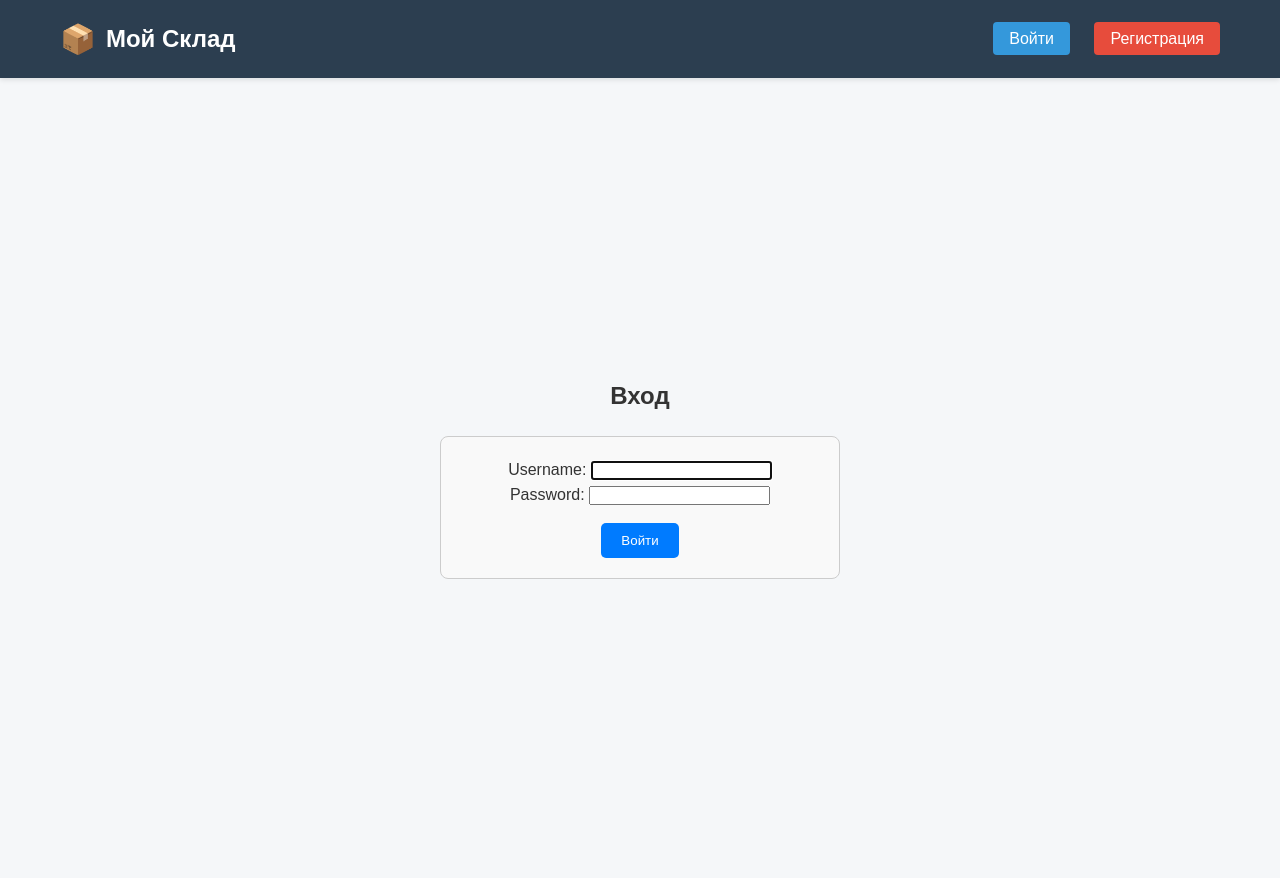
After one commit to Fire-Walker-GH/My-Warehouse-django, a Django app: page /login in a window 1280 px wide. The commit adds this page. Run offline with Django 5.2, Linux system fonts and the light colour scheme.

Commit message:
Страница авторизации, кнопка выхода из аккаунта, изменена структура css файлов, главная страница меняется для авторизованных пользователей

```diff
--- /dev/null
+++ b/main/static/main/css/layout.css
@@ -0,0 +1,92 @@
+* {
+    margin: 0;
+    padding: 0;
+    box-sizing: border-box;
+    font-family: 'Arial', sans-serif;
+}
+
+body {
+    background-color: #f5f7f9;
+    color: #333;
+    line-height: 1.6;
+}
+
+.container {
+    max-width: 1200px;
+    margin: 0 auto;
+    padding: 0 20px;
+}
+
+header {
+    background-color: #2c3e50;
+    color: white;
+    padding: 1rem 0;
+    box-shadow: 0 2px 5px rgba(0,0,0,0.1);
+    position: sticky;
+    width: 100%;
+    top: 0;
+    z-index: 100;
+}
+
+.header-content {
+    display: flex;
+    justify-content: space-between;
+    align-items: center;
+}
+
+.logo {
+    display: flex;
+    align-items: center;
+    font-size: 1.5rem;
+    font-weight: bold;
+}
+
+.logo-icon {
+    margin-right: 10px;
+    font-size: 1.8rem;
+}
+
+.auth-links a {
+    color: white;
+    text-decoration: none;
+    margin-left: 20px;
+    padding: 8px 16px;
+    border-radius: 4px;
+    transition: background-color 0.3s;
+}
+
+.auth-links a.login {
+    background-color: #3498db;
+}
+
+.auth-links a.register {
+    background-color: #e74c3c;
+}
+
+.auth-links a:hover {
+    opacity: 0.9;
+}
+
+@media (max-width: 768px) {
+    .header-content {
+        flex-direction: column;
+        gap: 1rem;
+    }
+
+    .auth-links {
+        display: flex;
+        gap: 1rem;
+    }
+
+    .auth-links a {
+        margin-left: 0;
+    }
+
+    .hero h1 {
+        font-size: 2rem;
+    }
+
+    .steps {
+        flex-direction: column;
+    }
+}
--- /dev/null
+++ b/main/static/main/css/login.css
@@ -0,0 +1,35 @@
+.login-container {
+    display: flex;
+    flex-direction: column;
+    align-items: center;
+    justify-content: center;
+    height: 100vh; /* Высота контейнера на весь экран */
+    text-align: center;
+}
+
+.login-container form {
+    width: 100%;
+    max-width: 400px;
+    padding: 20px;
+    border: 1px solid #ccc;
+    border-radius: 8px;
+    background-color: #f9f9f9;
+}
+
+.login-container h2 {
+    margin-bottom: 20px;
+}
+
+.login-container button {
+    margin-top: 15px;
+    padding: 10px 20px;
+    background-color: #007bff;
+    color: white;
+    border: none;
+    border-radius: 5px;
+    cursor: pointer;
+}
+
+.login-container button:hover {
+    background-color: #0056b3;
+}
--- a/main/templates/main/layout.html
+++ b/main/templates/main/layout.html
@@ -6,7 +6,7 @@
     <meta charset="UTF-8">
     <meta name="viewport" content="width=device-width, initial-scale=1.0">
     <title>Мой Склад - Управление вашим складом онлайн</title>
-    <link rel="stylesheet" href="{%static 'main/css/home.css'%}">
+    <link rel="stylesheet" href="{%static 'main/css/layout.css'%}">
 </head>
 <body>
     <header>
@@ -16,8 +16,13 @@
                 <span>Мой Склад</span>
             </div>
             <nav class="auth-links">
-                <a href="/login" class="login">Войти</a>
-                <a href="{% url 'register' %}" class="register">Регистрация</a>
+                {% if request.user.is_authenticated %}
+                    <span>{{ request.user.username }}</span>
+                    <a href="{% url 'logout' %}" class="btn">Выйти</a>
+                {% else %}
+                    <a href="/login" class="login">Войти</a>
+                    <a href="{% url 'register' %}" class="register">Регистрация</a>
+                {% endif %}
             </nav>
         </div>
     </header>
--- /dev/null
+++ b/main/templates/main/login.html
@@ -0,0 +1,17 @@
+{% extends 'main/layout.html' %}
+{% load static %}
+
+{% block content %}
+
+<link rel="stylesheet" href="{% static 'main/css/login.css' %}">
+
+<div class="login-container">
+    <h2>Вход</h2>
+    <form method="post">
+        {% csrf_token %}
+        {{ form.as_p }}
+        <button type="submit">Войти</button>
+    </form>
+</div>
+
+{% endblock %}
--- a/main/templates/main/register.html
+++ b/main/templates/main/register.html
@@ -1,6 +1,10 @@
 {% extends 'main/layout.html' %}
+{% load static %}
 
 {% block content %}
+
+<link rel="stylesheet" href="{% static 'main/css/register.css' %}">
+
 <div class="registration-container">
     <h2>Регистрация</h2>
     <form method="post">
--- a/main/urls.py
+++ b/main/urls.py
@@ -3,5 +3,7 @@ from . import views
 
 urlpatterns = [
     path('', views.home, name="home"),
-    path('register', views.register, name="register")
+    path('register', views.user_register, name="register"),
+    path('login', views.user_login, name="login"),
+    path('logout', views.user_logout, name="logout")
 ]
--- a/main/views.py
+++ b/main/views.py
@@ -1,12 +1,12 @@
 from django.shortcuts import render, redirect
-from django.contrib.auth.forms import UserCreationForm
-from django.contrib.auth import login
+from django.contrib.auth.forms import UserCreationForm, AuthenticationForm
+from django.contrib.auth import authenticate, login, logout
 
 
 def home(request):
     return render(request, 'main/home.html')
 
-def register(request):
+def user_register(request):
     if request.method == 'POST':
         form = UserCreationForm(request.POST)
         if form.is_valid():
@@ -16,3 +16,21 @@ def register(request):
     else:
         form = UserCreationForm()  # Пустая форма для GET-запроса
     return render(request, 'main/register.html', {'form': form})
+
+def user_login(request):
+    if request.method == 'POST':
+        form = AuthenticationForm(request.POST, data=request.POST)
+        if form.is_valid():
+            username = form.cleaned_data.get('username')
+            password = form.cleaned_data.get('password')
+            user = authenticate(username=username, password=password)
+            if user is not None:
+                login(request, user)
+                return redirect('home')
+    else:
+        form = AuthenticationForm()
+    return render(request, 'main/login.html', {'form': form})
+
+def user_logout(request):
+     logout(request)
+     return redirect('home')
```
Also changed, not shown: MyWarehouse/settings.py (+12 -9 lines), main/static/main/css/home.css (+6 -113 lines), main/static/main/css/register.css (added, +35 -0 lines), main/templates/main/home.html (+11 -0 lines).
